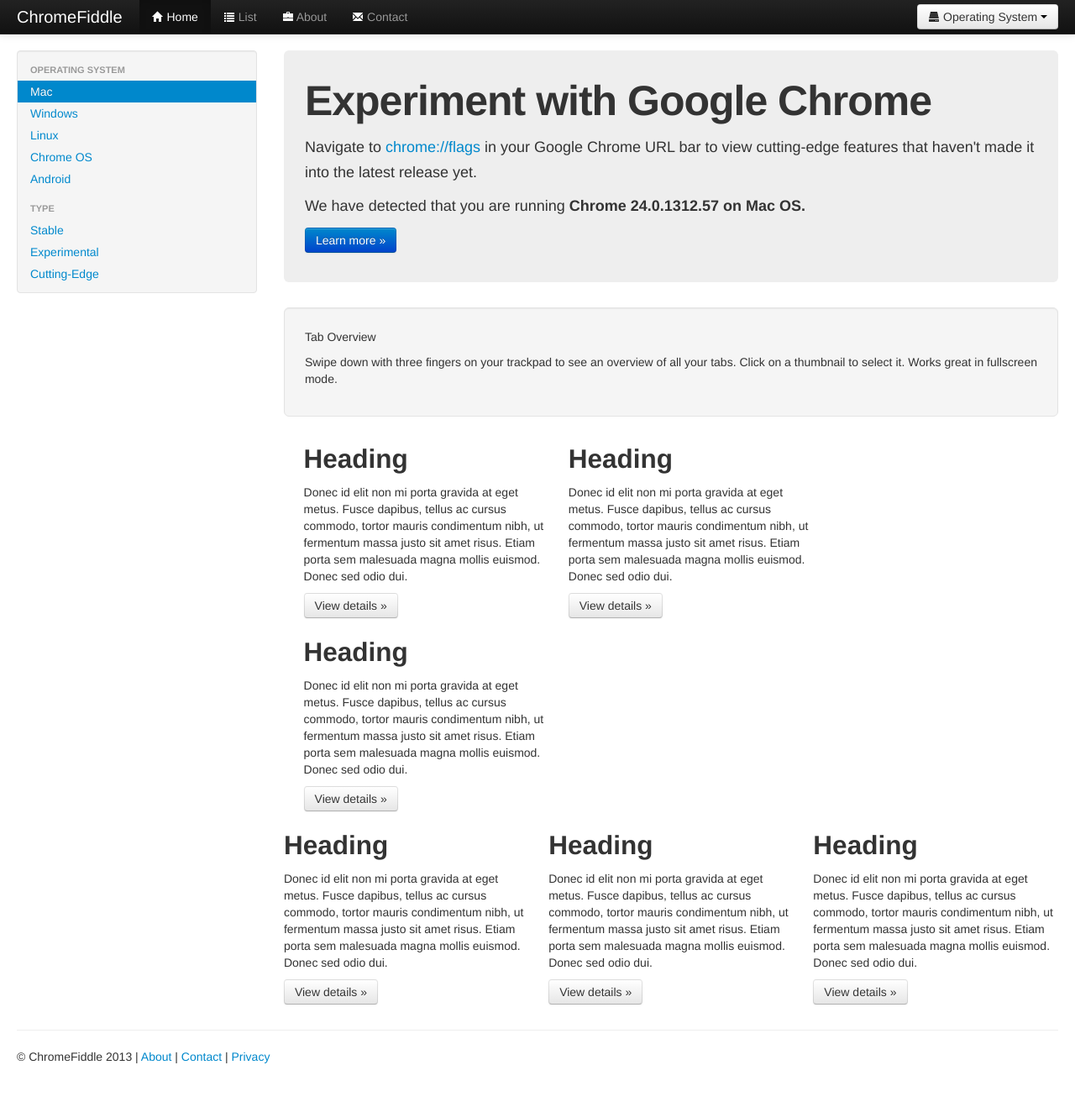
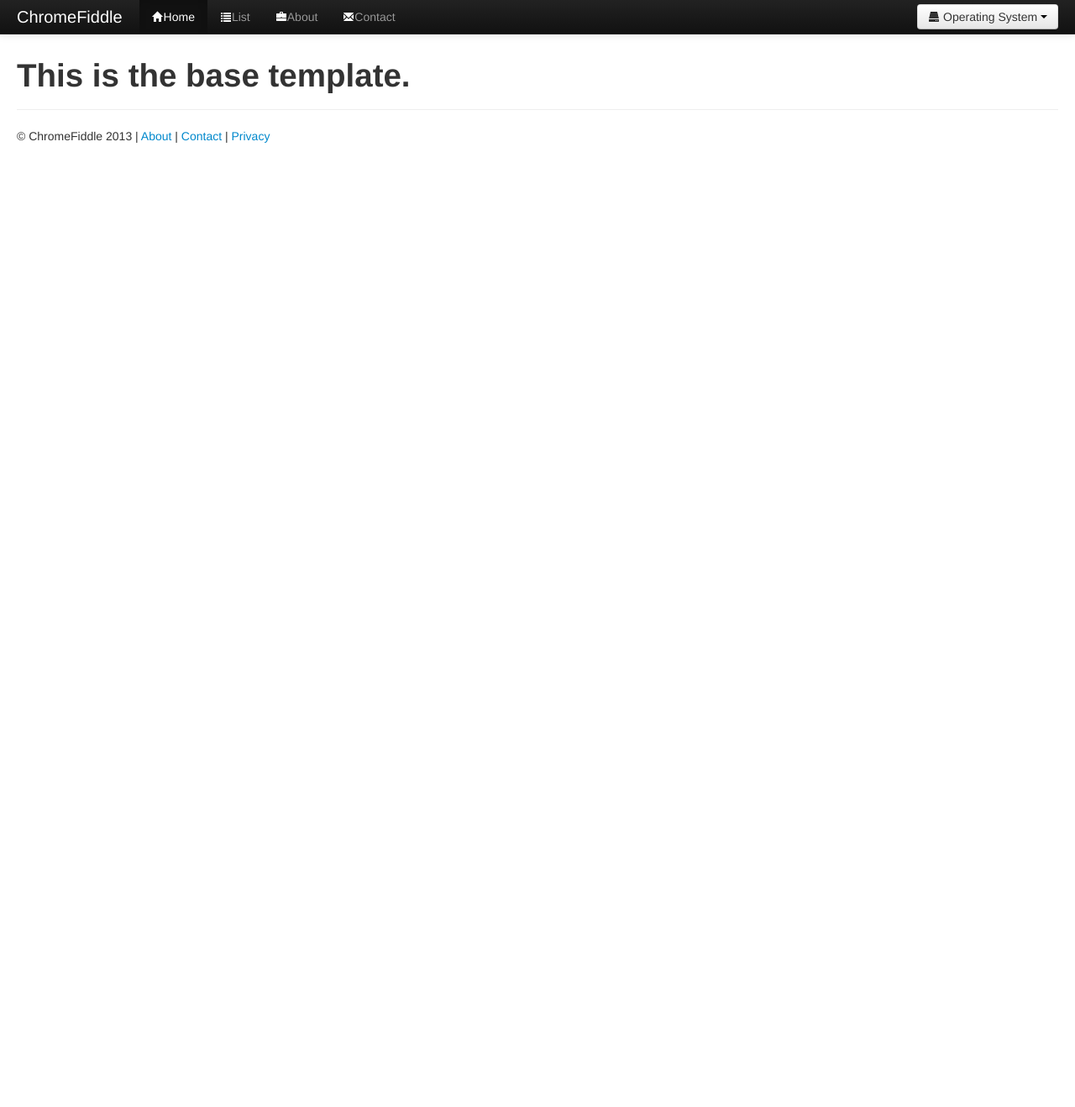
Before and after one commit to peterfschaadt/chromefiddle, a Django app: template flags/templates/home.html in a window 1280 px wide. Shown: the whole page at 84% size. After the commit the page ends 170 px from the top, so only its background shows below. Run offline with Django 3.2, Linux system fonts and the light colour scheme; the template is opened without the code that fills it, so the values that code supplies are empty; parts of the project's set-up code (start-up, migrations or seed data) failed here and were passed over; some libraries are stand-ins or nearby versions.

Commit message:
Made base template modular and refactored home template.

```diff
--- a/flags/templates/base.html
+++ b/flags/templates/base.html
@@ -2,7 +2,7 @@
 <html lang="en">
   <head>
     <meta charset="utf-8">
-    <title>{{ TITLE }}</title>
+    <title>{% block title %}Template Title{% endblock %}</title>
     <meta name="viewport" content="width=device-width, initial-scale=1.0">
     <meta name="description" content="A site to track experimental settings for Google Chrome's browser">
     <meta name="author" content="Peter Schaadt">
@@ -53,12 +53,12 @@
               <span class="caret"></span>
             </a>
             <ul class="dropdown-menu">
-              <li><a href="#">Mac</a></li>
+              <li><a href="/mac">Mac</a></li>
               <li class="divider"></li>
-              <li><a href="#">Windows</a></li>
-              <li><a href="#">Linux</a></li>
-              <li><a href="#">Chrome OS</a></li>
-              <li><a href="#">Android</a></li>
+              <li><a href="/windows">Windows</a></li>
+              <li><a href="/linux">Linux</a></li>
+              <li><a href="/chrome-os">Chrome OS</a></li>
+              <li><a href="/android">Android</a></li>
             </ul>
           </div>
           <div class="nav-collapse">
@@ -74,10 +74,12 @@
     </div>
 
     <div class="container-fluid">
+      {% block content %}
+        <h1>This is the base template.</h1>
+      {% endblock content %}
 
-
+      <!--footer-->
       <hr>
-
       <footer>
         <p>&copy; ChromeFiddle 2013 |
           <a href="/about">About</a> |
@@ -85,8 +87,9 @@
           <a href="/privacy">Privacy</a>
         </p>
       </footer>
+      <!--/footer-->
 
-    </div>
+    </div><!--/container-fluid-->
 
     <!--======= Javascript =======-->
     <!-- Placed at the end of the document so the pages load faster -->
--- a/flags/templates/home.html
+++ b/flags/templates/home.html
@@ -1,89 +1,16 @@
-<!DOCTYPE html>
-<html lang="en">
-  <head>
-    <meta charset="utf-8">
-    <title>{{ TITLE }}</title>
-    <meta name="viewport" content="width=device-width, initial-scale=1.0">
-    <meta name="description" content="">
-    <meta name="author" content="">
+{% extends "base.html" %}
+{% block title %}ChromeFiddle{% endblock %}
 
-    <!-- Styles -->
-    <link href="/static/css/bootstrap.css" rel="stylesheet">
-    <style type="text/css">
-      body {
-        padding-top: 60px;
-        padding-bottom: 40px;
-      }
-      .sidebar-nav {
-        padding: 9px 0;
-      }
-    </style>
-    <link href="/static/css/bootstrap-responsive.css" rel="stylesheet">
-
-    <!-- HTML5 shim, for IE6-8 support of HTML5 elements -->
-    <!--[if lt IE 9]>
-      <script src="http://html5shim.googlecode.com/svn/trunk/html5.js"></script>
-    <![endif]-->
-
-    <!-- favicon and touch icons -->
-    <!---
-    <link rel="shortcut icon" href="/static/ico/favicon.ico">
-    <link rel="apple-touch-icon-precomposed" sizes="144x144" href="/static/ico/apple-touch-icon-144-precomposed.png">
-    <link rel="apple-touch-icon-precomposed" sizes="114x114" href="/static/ico/apple-touch-icon-114-precomposed.png">
-    <link rel="apple-touch-icon-precomposed" sizes="72x72" href="/static/ico/apple-touch-icon-72-precomposed.png">
-    <link rel="apple-touch-icon-precomposed" href="/static/ico/apple-touch-icon-57-precomposed.png"> -->
-    <script type="text/javascript" src="http://ajax.googleapis.com/ajax/libs/jquery/1.7.2/jquery.min.js"></script>
-
-  </head>
-
-  <body>
-
-    <div class="navbar navbar-inverse navbar-fixed-top">
-      <div class="navbar-inner">
-        <div class="container-fluid">
-          <a data-target=".nav-collapse" data-toggle="collapse" class="btn btn-navbar">
-            <span class="icon-bar"></span>
-            <span class="icon-bar"></span>
-            <span class="icon-bar"></span>
-          </a>
-          <a href="#" class="brand">ChromeFiddle</a>
-          <div class="btn-group pull-right">
-            <a href="#" data-toggle="dropdown" class="btn dropdown-toggle">
-              <i class="icon-hdd"></i> Operating System
-              <span class="caret"></span>
-            </a>
-            <ul class="dropdown-menu">
-              <li><a href="#">Mac</a></li>
-              <li class="divider"></li>
-              <li><a href="#">Windows</a></li>
-              <li><a href="#">Linux</a></li>
-              <li><a href="#">Chrome OS</a></li>
-              <li><a href="#">Android</a></li>
-            </ul>
-          </div>
-          <div class="nav-collapse">
-            <ul class="nav">
-              <li class="active"><a href="/"><i class="icon-home icon-white"></i> Home</a></li>
-              <li><a href="/list"><i class="icon-list icon-white"></i> List</a></li>
-              <li><a href="/about"><i class="icon-briefcase icon-white"></i> About</a></li>
-              <li><a href="/contact"><i class="icon-envelope icon-white"></i> Contact</a></li>
-            </ul>
-          </div><!--/.nav-collapse -->
-        </div>
-      </div>
-    </div>
-
-    <div class="container-fluid">
 <div class="row-fluid">
   <div class="span3">
     <div class="well sidebar-nav">
       <ul class="nav nav-list">
         <li class="nav-header">Operating System</li>
-              <li class="active"><a href="#">Mac</a></li>
-              <li><a href="#">Windows</a></li>
-              <li><a href="#">Linux</a></li>
-              <li><a href="#">Chrome OS</a></li>
-              <li><a href="#">Android</a></li>
+        <li class="active"><a href="/mac">Mac</a></li>
+        <li><a href="/windows">Windows</a></li>
+        <li><a href="/linux">Linux</a></li>
+        <li><a href="/chrome-os">Chrome OS</a></li>
+        <li><a href="/android">Android</a></li>
         <li class="nav-header">Type</li>
         <li><a href="#">Stable</a></li>
         <li><a href="#">Experimental</a></li>
@@ -138,22 +65,3 @@
     </div><!--/row-->
   </div><!--/span-->
 </div><!--/row-->
-
-      <hr>
-
-      <footer>
-        <p>&copy; ChromeFiddle 2013 |
-          <a href="/about">About</a> |
-          <a href="/contact">Contact</a> |
-          <a href="/privacy">Privacy</a>
-        </p>
-      </footer>
-
-    </div>
-
-    <!--======= Javascript =======-->
-    <!-- Placed at the end of the document so the pages load faster -->
-    <script type="text/javascript" src="/static/js/bootstrap.min.js"></script>
-
-  </body>
-</html>
```
Lines whose indentation alone changed are shown as unchanged.
